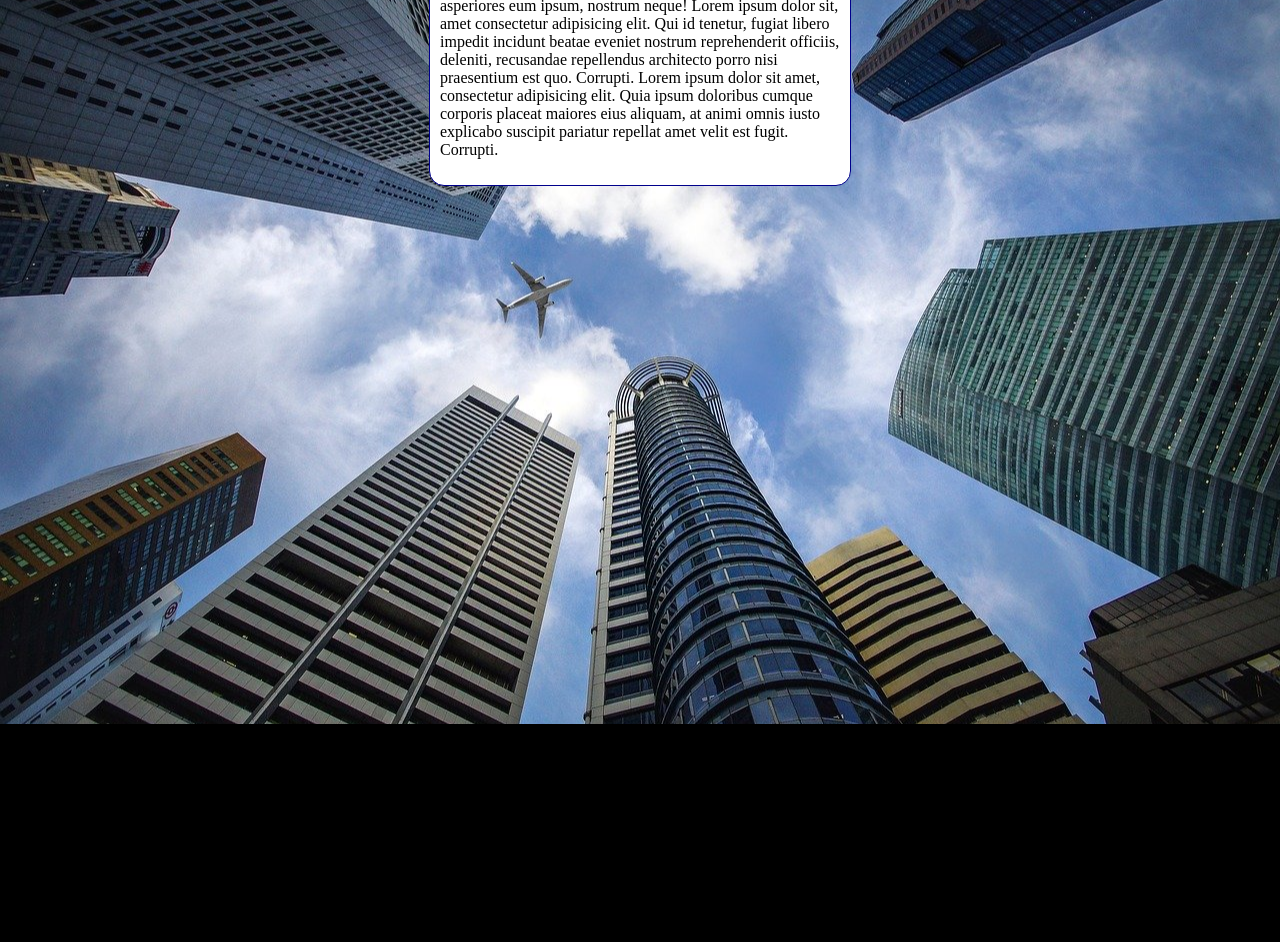
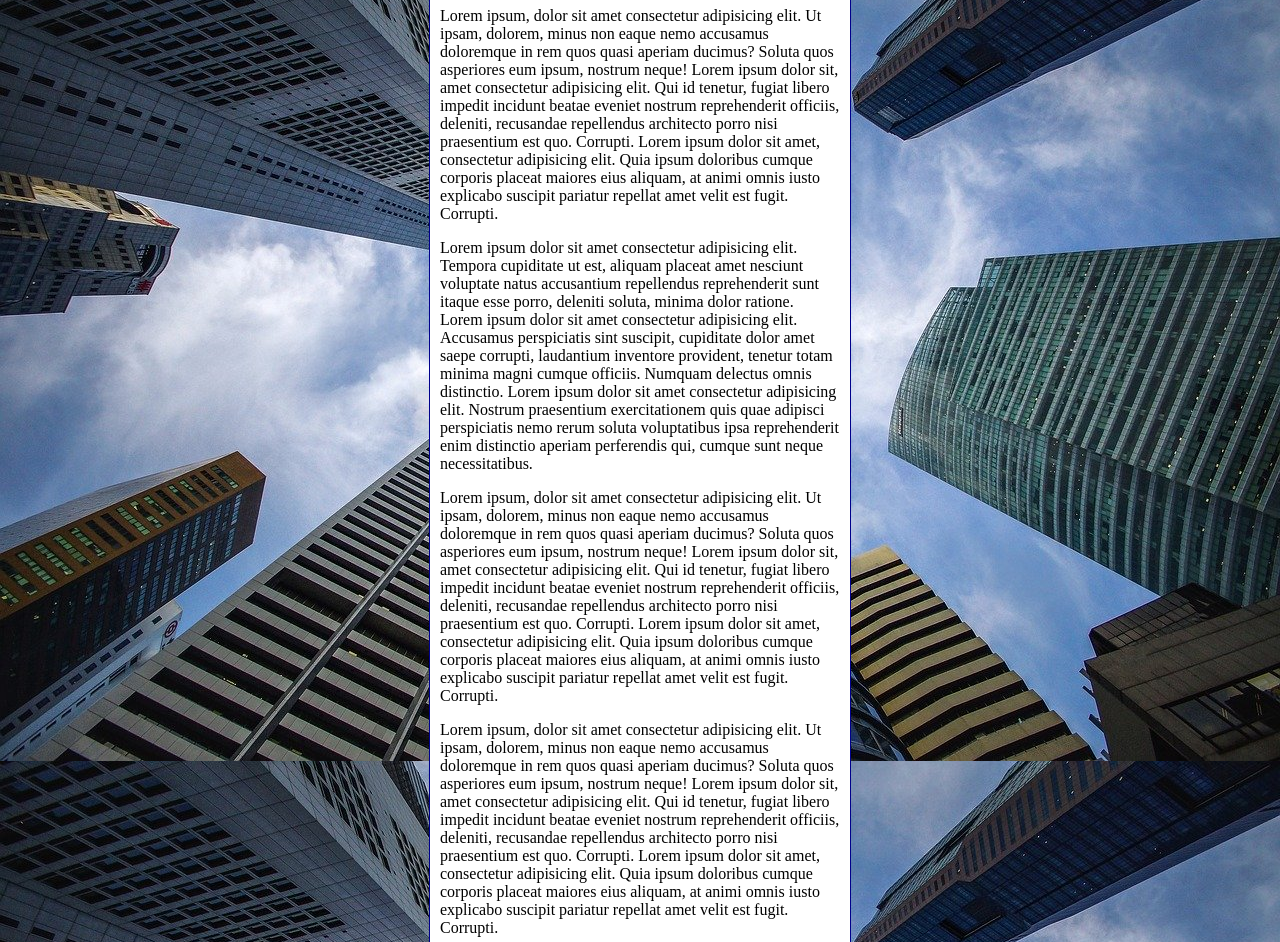
Before and after one commit to Daniel-srocha/html--css, a plain HTML site: page exercicios/ex022/fundo006.html in a window 1280 px wide. Shown: the part 92-1034 px from the top of the page. Before the commit the page ends 816 px from the top, so only its background shows below. Drawn offline with Linux system fonts and the light colour scheme.

Commit message:
atualização

```diff
--- a/exercicios/ex022/fundo006.html
+++ b/exercicios/ex022/fundo006.html
@@ -8,6 +8,16 @@
 </head>
 <body>
     <main>
+        <h1>Teste de imagem</h1>
+        <p>Lorem ipsum, dolor sit amet consectetur adipisicing elit. Ut ipsam, dolorem, minus non eaque nemo accusamus doloremque in rem quos quasi aperiam ducimus? Soluta quos asperiores eum ipsum, nostrum neque! Lorem ipsum dolor sit, amet consectetur adipisicing elit. Qui id tenetur, fugiat libero impedit incidunt beatae eveniet nostrum reprehenderit officiis, deleniti, recusandae repellendus architecto porro nisi praesentium est quo. Corrupti. Lorem ipsum dolor sit amet, consectetur adipisicing elit. Quia ipsum doloribus cumque corporis placeat maiores eius aliquam, at animi omnis iusto explicabo suscipit pariatur repellat amet velit est fugit. Corrupti.</p>
+        <p>Lorem ipsum dolor sit amet consectetur adipisicing elit. Tempora cupiditate ut est, aliquam placeat amet nesciunt voluptate natus accusantium repellendus reprehenderit sunt itaque esse porro, deleniti soluta, minima dolor ratione.
+            Lorem ipsum dolor sit amet consectetur adipisicing elit. Accusamus perspiciatis sint suscipit, cupiditate dolor amet saepe corrupti, laudantium inventore provident, tenetur totam minima magni cumque officiis. Numquam delectus omnis distinctio.
+        Lorem ipsum dolor sit amet consectetur adipisicing elit. Nostrum praesentium exercitationem quis quae adipisci perspiciatis nemo rerum soluta voluptatibus ipsa reprehenderit enim distinctio aperiam perferendis qui, cumque sunt neque necessitatibus.
+        </p>
+        <p>Lorem ipsum, dolor sit amet consectetur adipisicing elit. Ut ipsam, dolorem, minus non eaque nemo accusamus doloremque in rem quos quasi aperiam ducimus? Soluta quos asperiores eum ipsum, nostrum neque! Lorem ipsum dolor sit, amet consectetur adipisicing elit. Qui id tenetur, fugiat libero impedit incidunt beatae eveniet nostrum reprehenderit officiis, deleniti, recusandae repellendus architecto porro nisi praesentium est quo. Corrupti. Lorem ipsum dolor sit amet, consectetur adipisicing elit. Quia ipsum doloribus cumque corporis placeat maiores eius aliquam, at animi omnis iusto explicabo suscipit pariatur repellat amet velit est fugit. Corrupti.</p>
+        <p>Lorem ipsum, dolor sit amet consectetur adipisicing elit. Ut ipsam, dolorem, minus non eaque nemo accusamus doloremque in rem quos quasi aperiam ducimus? Soluta quos asperiores eum ipsum, nostrum neque! Lorem ipsum dolor sit, amet consectetur adipisicing elit. Qui id tenetur, fugiat libero impedit incidunt beatae eveniet nostrum reprehenderit officiis, deleniti, recusandae repellendus architecto porro nisi praesentium est quo. Corrupti. Lorem ipsum dolor sit amet, consectetur adipisicing elit. Quia ipsum doloribus cumque corporis placeat maiores eius aliquam, at animi omnis iusto explicabo suscipit pariatur repellat amet velit est fugit. Corrupti.</p>
+        <p>Lorem ipsum, dolor sit amet consectetur adipisicing elit. Ut ipsam, dolorem, minus non eaque nemo accusamus doloremque in rem quos quasi aperiam ducimus? Soluta quos asperiores eum ipsum, nostrum neque! Lorem ipsum dolor sit, amet consectetur adipisicing elit. Qui id tenetur, fugiat libero impedit incidunt beatae eveniet nostrum reprehenderit officiis, deleniti, recusandae repellendus architecto porro nisi praesentium est quo. Corrupti. Lorem ipsum dolor sit amet, consectetur adipisicing elit. Quia ipsum doloribus cumque corporis placeat maiores eius aliquam, at animi omnis iusto explicabo suscipit pariatur repellat amet velit est fugit. Corrupti.</p>
+        <p>Lorem ipsum, dolor sit amet consectetur adipisicing elit. Ut ipsam, dolorem, minus non eaque nemo accusamus doloremque in rem quos quasi aperiam ducimus? Soluta quos asperiores eum ipsum, nostrum neque! Lorem ipsum dolor sit, amet consectetur adipisicing elit. Qui id tenetur, fugiat libero impedit incidunt beatae eveniet nostrum reprehenderit officiis, deleniti, recusandae repellendus architecto porro nisi praesentium est quo. Corrupti. Lorem ipsum dolor sit amet, consectetur adipisicing elit. Quia ipsum doloribus cumque corporis placeat maiores eius aliquam, at animi omnis iusto explicabo suscipit pariatur repellat amet velit est fugit. Corrupti.</p>
         <p>Lorem ipsum, dolor sit amet consectetur adipisicing elit. Ut ipsam, dolorem, minus non eaque nemo accusamus doloremque in rem quos quasi aperiam ducimus? Soluta quos asperiores eum ipsum, nostrum neque! Lorem ipsum dolor sit, amet consectetur adipisicing elit. Qui id tenetur, fugiat libero impedit incidunt beatae eveniet nostrum reprehenderit officiis, deleniti, recusandae repellendus architecto porro nisi praesentium est quo. Corrupti. Lorem ipsum dolor sit amet, consectetur adipisicing elit. Quia ipsum doloribus cumque corporis placeat maiores eius aliquam, at animi omnis iusto explicabo suscipit pariatur repellat amet velit est fugit. Corrupti.</p>
     </main>
 
--- a/exercicios/ex022/style6.css
+++ b/exercicios/ex022/style6.css
@@ -2,10 +2,16 @@
 
 body {
     height: 100vh;
-    background-color: black;
+    /*background-color: black;
     background-image: url(imagens/wallpaper002.jpg);
     background-position: center center;
     background-repeat: no-repeat;
+    background-size: cover;
+    background-attachment: fixed; */
+
+    /* Shorthand - bacground color > image > Position > repeat > [size] > attachment */
+
+    background: black url(imagens/wallpaper002.jpg) center center no-repeat fixed;
     background-size: cover;
 }
 
```
